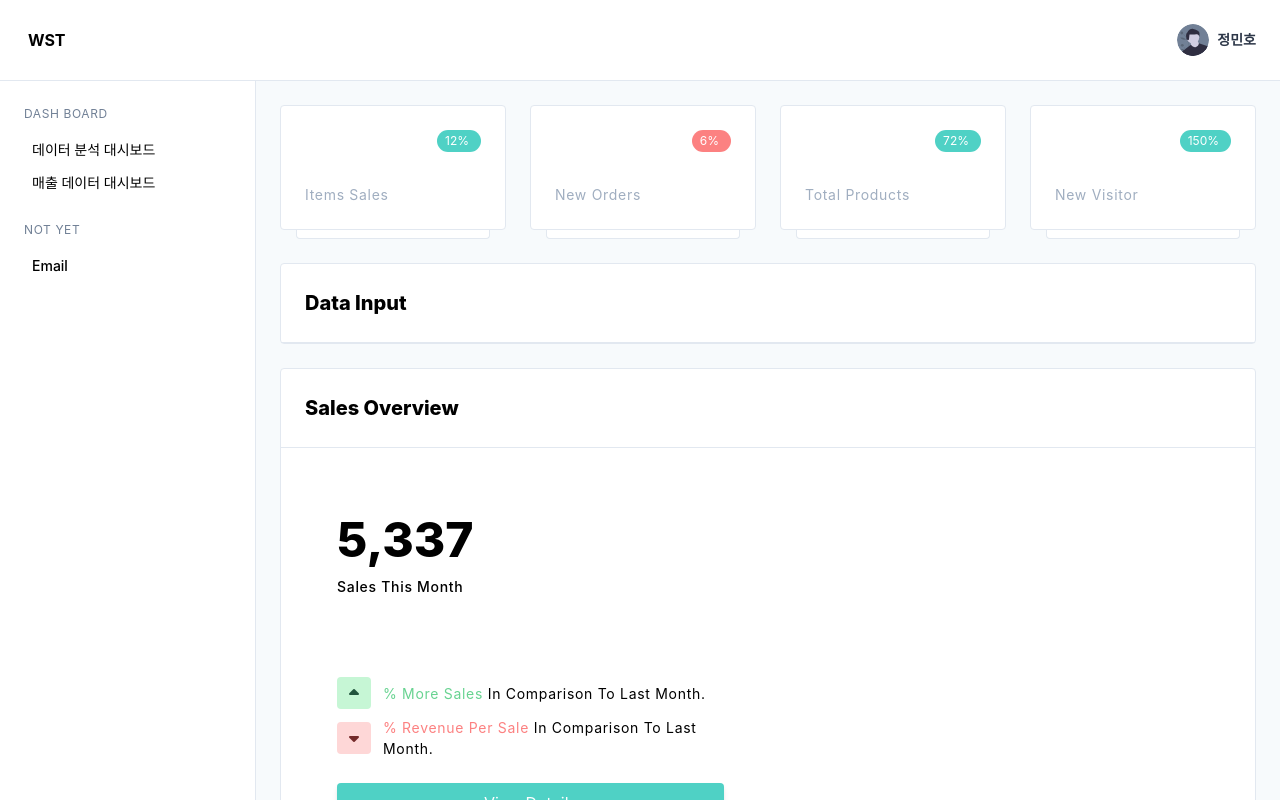
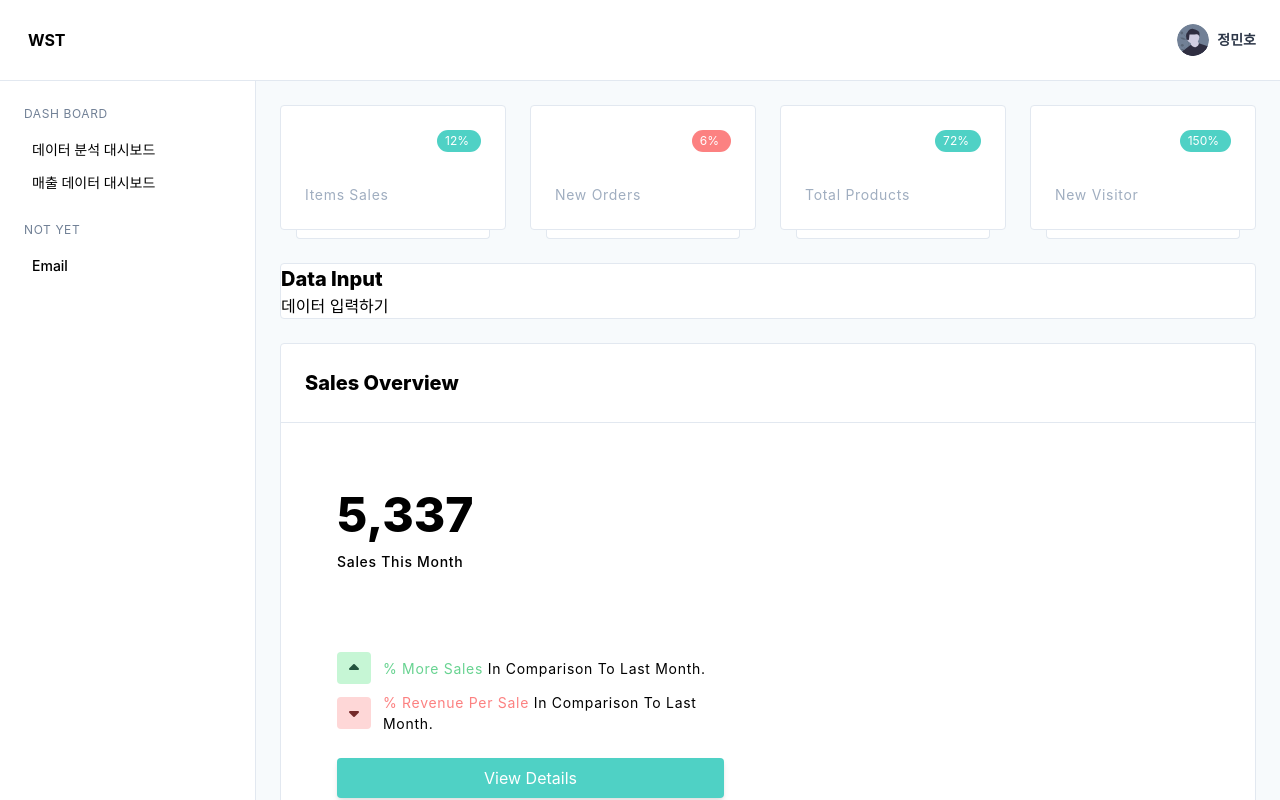
Before and after one commit to mn8467/projectWST, a React (Create React App) app in the folder src/main/frontwst/: page /home in a window 1280 px wide. Shown: the top 800 px of the page. Built offline with nearby package versions, Linux system fonts and the light colour scheme; some icons are missing.

Commit message:
main page

```diff
--- a/src/main/frontwst/src/Component/Home/Main.tsx
+++ b/src/main/frontwst/src/Component/Home/Main.tsx
@@ -250,14 +250,18 @@ export default function Main (){
 
                   {/* ----------------------Data input frame in-----------------------------*/}
 
-                <div className="card mt-6">
+                <div className="card mt-6  justify-end">
                                     {/*  <!-- header --> */}
-                                     <div className="card-header flex flex-row justify-between">
+
+                                      <div className = "flex">
                                          <h1 className="h6">Data input</h1>
-                                          <div className="flex flex-row justify-center items-center">
+                                      </div>
+                                        <div className="flex  items-center">
+                                          <button >
+                                            <a className = "">데이터 입력하기</a>
+                                          </button>
+                                        </div>
 
-                                          </div>
-                                     </div>
                 </div>
                   {/* ----------------------Data input frame end----------------------*/}
 
```
